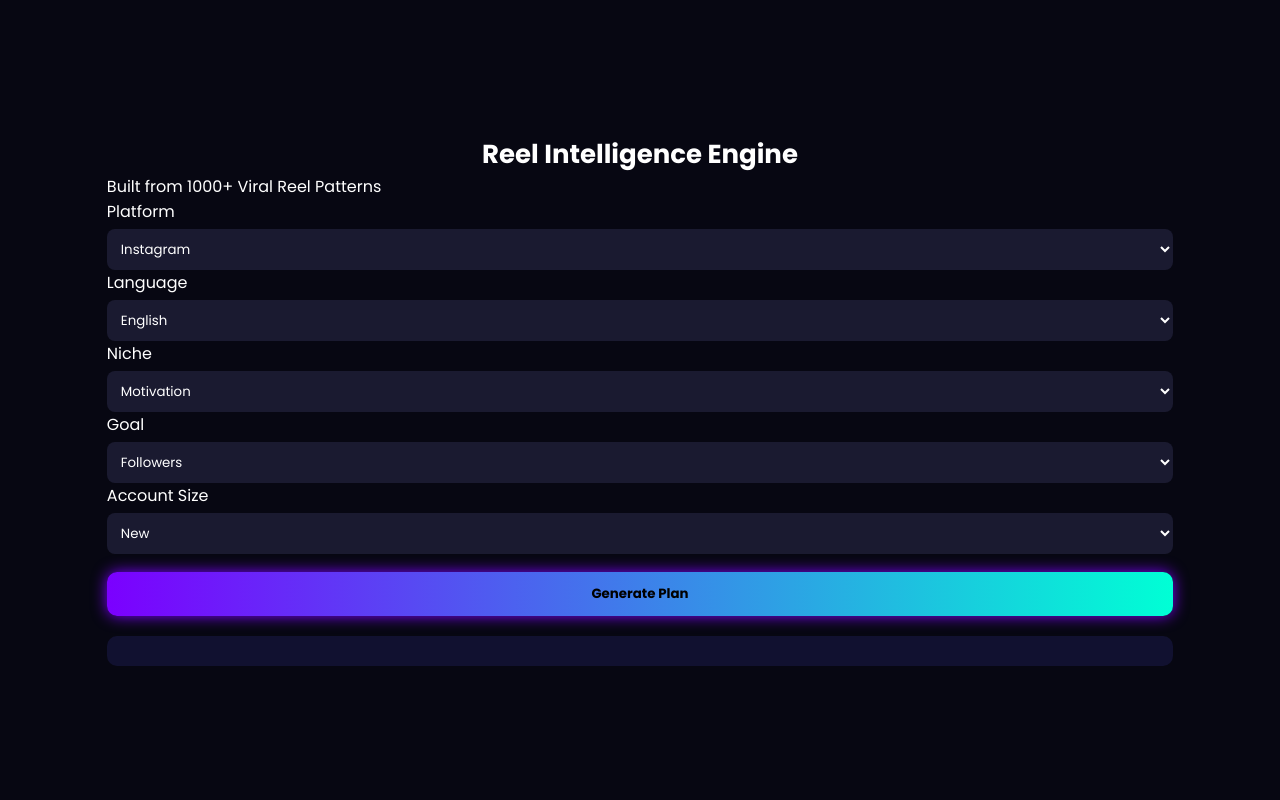
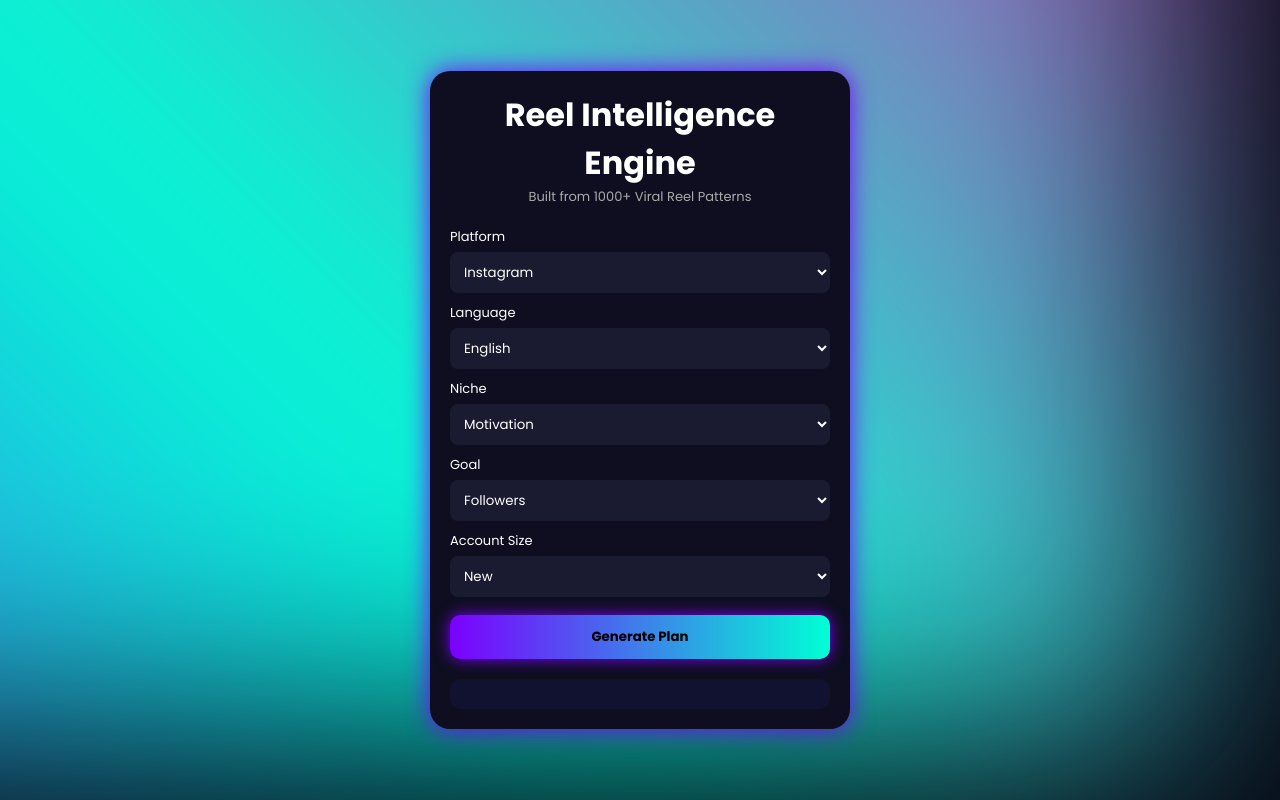
Before and after one commit to clipnest/reel-intelligence-engine, a plain HTML site: page index.html in a window 1280 px wide. Drawn offline with Linux system fonts and the light colour scheme.

Commit message:
Update style.css

```diff
--- a/style.css
+++ b/style.css
@@ -6,64 +6,63 @@ font-family:'Poppins',sans-serif;
 }
 
 body{
-background:#070712;
+background:#060612;
 color:white;
 min-height:100vh;
-overflow-y:auto;
 display:flex;
 justify-content:center;
 align-items:center;
+overflow-y:auto;
 }
 
-.bg-animation{
+.animated-bg{
 position:fixed;
-inset:0;
-background:
-radial-gradient(circle at 20% 20%,#5b2cff33,transparent),
-radial-gradient(circle at 80% 80%,#00ffd533,transparent);
-animation:movebg 20s infinite alternate;
+width:200%;
+height:200%;
+background:linear-gradient(45deg,#7b00ff,#00ffd5,#ff00aa);
+animation:bgmove 15s infinite alternate;
 z-index:-1;
+filter:blur(120px);
 }
 
-@keyframes movebg{
-from{transform:scale(1);}
-to{transform:scale(1.3);}
+@keyframes bgmove{
+0%{transform:translate(0,0);}
+100%{transform:translate(-50%,-50%);}
 }
 
-.app{
+.container{
 width:420px;
-background:#0f0f1f;
-padding:25px;
-border-radius:18px;
-box-shadow:0 0 25px #6a00ff55;
+padding:20px;
+background:#0e0e20;
+border-radius:20px;
+box-shadow:0 0 25px #7b00ff;
 }
 
 h1{
 text-align:center;
-font-size:26px;
 }
 
-.subtitle{
+.tagline{
 text-align:center;
 font-size:13px;
 color:#aaa;
 margin-bottom:20px;
 }
 
-.panel label{
+label{
+font-size:13px;
+margin-top:10px;
 display:block;
-margin-top:10px;
-font-size:13px;
 }
 
 select{
 width:100%;
 padding:10px;
-margin-top:5px;
 background:#1a1a30;
-color:white;
 border:none;
 border-radius:8px;
+color:white;
+margin-top:5px;
 }
 
 button{
@@ -73,7 +72,6 @@ padding:12px;
 background:linear-gradient(90deg,#7b00ff,#00ffd5);
 border:none;
 border-radius:10px;
-color:black;
 font-weight:700;
 cursor:pointer;
 transition:0.3s;
@@ -94,9 +92,9 @@ color:#00ffd5;
 
 #output{
 margin-top:20px;
-white-space:pre-line;
-font-size:14px;
 background:#111130;
 padding:15px;
 border-radius:10px;
+white-space:pre-line;
+font-size:14px;
 }
```
